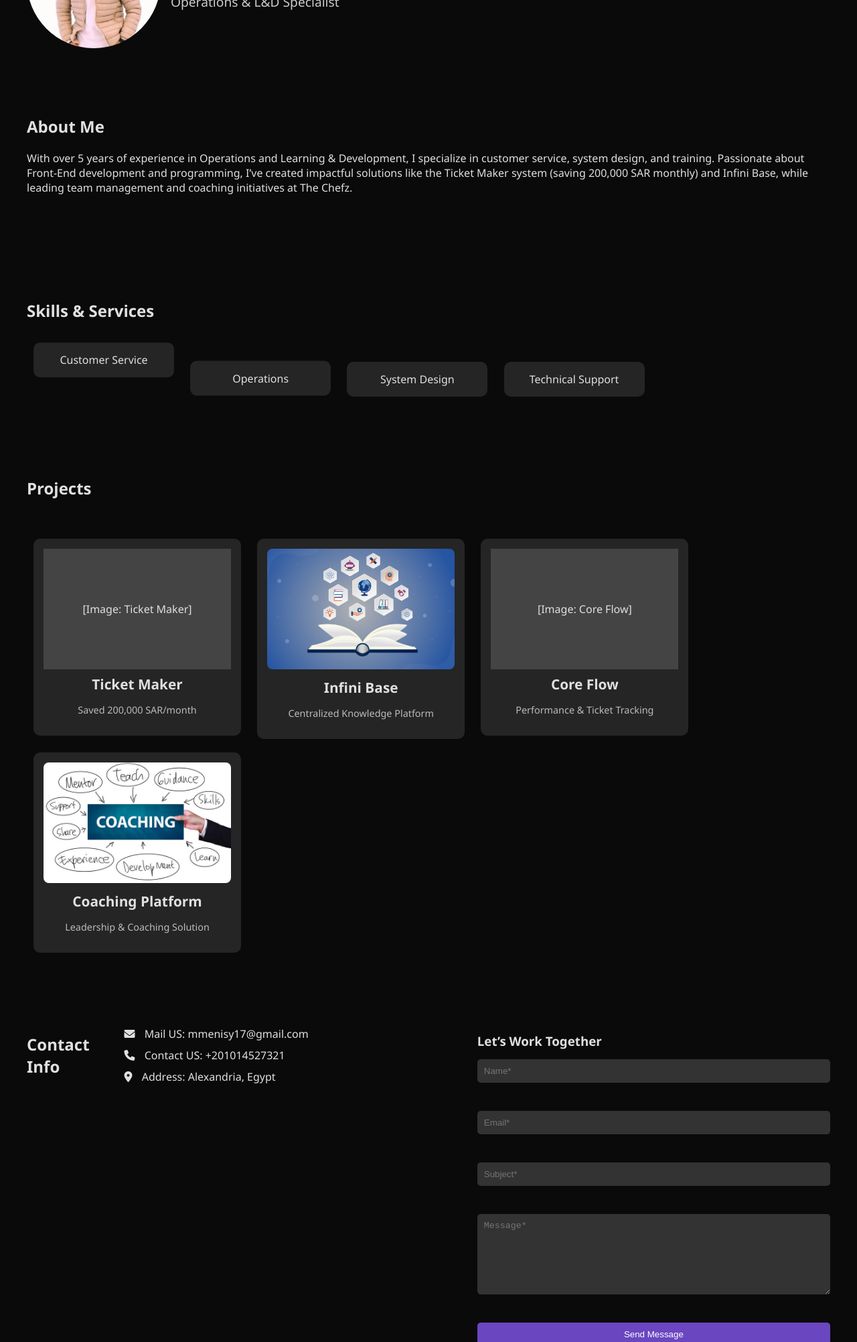
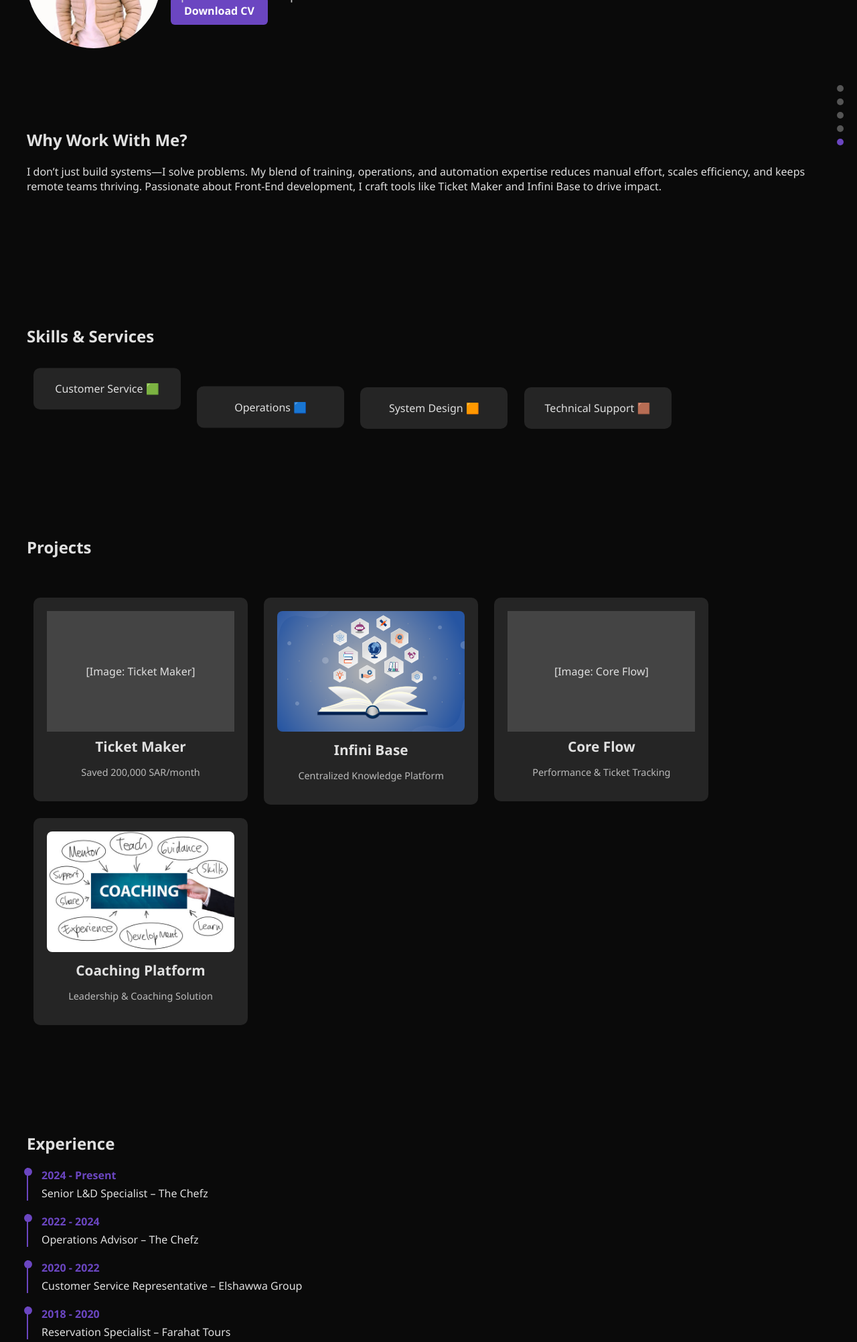
Before and after one commit to Mohamedelmenisy/Portfolio, a plain HTML site: page index.html in a window 1280 px wide. Shown: the part 228-2231 px from the top of the page at 67% size. Drawn offline with nearby package versions, Linux system fonts and the light colour scheme; no server answers.

Commit message:
Update index.html

```diff
--- a/index.html
+++ b/index.html
@@ -3,87 +3,114 @@
 <head>
   <meta charset="UTF-8">
   <meta name="viewport" content="width=device-width, initial-scale=1.0">
+  <meta name="description" content="Mohamed Menisy - Portfolio of a remote L&D & Operations expert. Explore my projects like Ticket Maker and Infini Base.">
+  <meta name="author" content="Mohamed Menisy">
+  <meta property="og:image" content="https://mohamedelmenisy.github.io/Portfolio/mohamed-photo.jpg">
   <title>Mohamed Menisy Portfolio</title>
   <link rel="stylesheet" href="https://cdnjs.cloudflare.com/ajax/libs/font-awesome/6.0.0/css/all.min.css">
+  <script src="https://cdn.jsdelivr.net/npm/particles.js@2.0.0/particles.js"></script>
   <style>
-    body { background: #0a0a0a; color: #e0e0e0; font-family: 'Segoe UI', Tahoma, sans-serif; margin: 0; padding-top: 80px; transition: all 0.3s; }
+    body { background: #0a0a0a; color: #e0e0e0; font-family: 'Segoe UI', Tahoma, sans-serif; margin: 0; padding-top: 80px; transition: all 0.3s; position: relative; overflow-x: hidden; }
+    #particles-js { position: fixed; width: 100%; height: 100%; top: 0; left: 0; z-index: -1; }
     .theme-toggle { position: fixed; top: 20px; right: 20px; font-size: 1.5rem; cursor: pointer; z-index: 1000; }
-    .nav { position: fixed; top: 0; width: 100%; background: #1a1a1a; padding: 10px 20px; display: flex; justify-content: center; z-index: 1000; }
+    #scroll-bar { position: fixed; top: 0; left: 0; height: 4px; background: #6b46c1; width: 0%; z-index: 9999; }
+    .nav { position: fixed; top: 0; width: 100%; background: #1a1a1a; padding: 15px 30px; display: flex; justify-content: center; z-index: 1000; }
     .nav a { color: #e0e0e0; margin: 0 15px; text-decoration: none; font-weight: 500; }
     .nav a:hover { color: #6b46c1; }
     .hero { display: flex; align-items: center; padding: 20px; max-width: 1200px; margin: 0 auto; gap: 15px; }
-    .hero-img { width: 200px; height: 200px; border-radius: 50%; object-fit: cover; }
+    .hero-img { width: 200px; height: 200px; border-radius: 50%; object-fit: cover; cursor: pointer; }
     .hero-text { text-align: left; flex-grow: 1; }
     .hero-text h1 { font-size: 2.5rem; margin: 0 0 5px; font-weight: 700; letter-spacing: 1px; }
     .hero-text p { font-size: 1.2rem; opacity: 0.9; margin: 0; }
-    .about, .skills, .projects, .contact { padding: 60px 20px; max-width: 1200px; margin: 0 auto; }
-    .card, .project-card { background: #252525; padding: 15px; margin: 10px; border-radius: 10px; text-align: center; width: 180px; display: inline-block; vertical-align: top; transition: transform 0.3s; cursor: pointer; }
+    .btn-download { background: #6b46c1; color: #fff; padding: 10px 20px; border-radius: 6px; text-decoration: none; font-weight: bold; transition: background 0.3s; }
+    .btn-download:hover { background: #553c9a; }
+    .about, .skills, .projects, .contact, .testimonials, .achievements, .timeline { padding: 80px 20px; max-width: 1200px; margin: 0 auto; }
+    .card, .project-card { background: #252525; padding: 20px; margin: 10px; border-radius: 10px; text-align: center; width: 180px; display: inline-block; vertical-align: top; transition: transform 0.3s; cursor: pointer; }
     .card:hover, .project-card:hover { transform: scale(1.05); }
     .project-card { width: 280px; }
     .project-card img { width: 100%; height: 180px; object-fit: cover; border-radius: 8px; }
     .project-card h3 { margin: 8px 0 4px; font-size: 1.3rem; }
     .project-card p { color: #bbb; font-size: 0.9rem; }
     .info-popup { display: none; position: fixed; background: #1a1a1a; padding: 20px; border-radius: 10px; z-index: 1000; color: #fff; max-width: 300px; box-shadow: 0 0 10px rgba(0,0,0,0.5); }
-    .threejs-scene { height: 350px; background: #1c1c1c; }
+    .timeline { position: relative; }
+    .timeline-item { border-left: 2px solid #6b46c1; padding-left: 20px; margin-bottom: 20px; position: relative; }
+    .timeline-item h4 { color: #6b46c1; margin: 0 0 5px; }
+    .timeline-item p { margin: 0; }
+    .timeline-item::before { content: ''; position: absolute; left: -6px; top: 0; width: 12px; height: 12px; background: #6b46c1; border-radius: 50%; }
+    .testimonials .card { background: #252525; padding: 15px; margin: 10px; border-radius: 10px; }
+    .achievements .card { background: #252525; padding: 15px; margin: 10px; border-radius: 10px; text-align: center; width: 200px; display: inline-block; vertical-align: top; opacity: 0; }
     .contact { display: flex; justify-content: space-between; }
     .contact-info, .social-info { width: 45%; }
     .contact-info p { margin: 10px 0; }
     .contact-info i { margin-right: 10px; }
     .social-info h3 { margin-bottom: 15px; }
     .social-info form { display: flex; flex-direction: column; gap: 10px; }
-    .social-info input, .social-info textarea { padding: 10px; background: #333; border: none; border-radius: 5px; color: #fff; }
+    .social-info input, .social-info textarea { padding: 12px 15px; background: #333; border: none; border-radius: 5px; color: #fff; }
     .social-info textarea { height: 100px; }
-    .social-info button { padding: 10px; background: #6b46c1; border: none; border-radius: 5px; color: #fff; cursor: pointer; }
+    .social-info button { padding: 10px 20px; background: #6b46c1; border: none; border-radius: 5px; color: #fff; cursor: pointer; }
     .social-info button:hover { background: #553c9a; }
     .social-info a { color: #fff; margin: 0 10px; font-size: 1.5rem; }
     footer { text-align: center; padding: 20px; background: #1a1a1a; }
+    footer .logo { font-size: 2rem; font-weight: bold; color: #6b46c1; }
+    .scroll-indicator { position: fixed; right: 20px; top: 50%; transform: translateY(-50%); display: flex; flex-direction: column; gap: 10px; }
+    .scroll-indicator div { width: 10px; height: 10px; background: #555; border-radius: 50%; transition: background 0.3s; }
+    .scroll-indicator .active { background: #6b46c1; }
     .light-mode { background: #f0f0f0; color: #333; }
     .light-mode .nav { background: #fff; }
     .light-mode .hero { background: #fff; }
-    .light-mode .card, .light-mode .project-card { background: #e0e0e0; }
-    .light-mode .info-popup { background: #fff; }
+    .light-mode .card, .light-mode .project-card, .light-mode .testimonials .card, .light-mode .achievements .card { background: #e0e0e0; }
+    .light-mode .info-popup { background: #fff; color: #333; }
     .light-mode .threejs-scene { background: #ddd; }
     .light-mode .contact-info p, .light-mode .social-info input, .light-mode .social-info textarea { background: #ddd; }
     .light-mode .social-info button { background: #4a2c8a; }
     .light-mode .social-info button:hover { background: #3a1c6a; }
     .light-mode footer { background: #ddd; }
+    .light-mode .timeline-item { border-left-color: #4a2c8a; }
+    .light-mode .timeline-item::before, .light-mode .timeline-item h4 { color: #4a2c8a; }
     @media (max-width: 768px) { .hero { flex-direction: column; text-align: center; gap: 10px; } .hero-img { margin: 0 auto; } .hero-text h1 { font-size: 1.8rem; } .hero-text p { font-size: 1rem; } .contact { flex-direction: column; gap: 20px; } .contact-info, .social-info { width: 100%; } }
   </style>
 </head>
 <body>
+  <div id="scroll-bar"></div>
+  <div id="particles-js"></div>
   <div class="nav">
-    <a href="#about">About</a>
+    <a href="#about">Why Work With Me</a>
     <a href="#skills">Skills</a>
     <a href="#projects">Projects</a>
+    <a href="#experience">Experience</a>
     <a href="#contact">Contact</a>
   </div>
   <i class="fas fa-adjust theme-toggle" onclick="toggleTheme()"></i>
+  <div class="scroll-indicator">
+    <div></div><div></div><div></div><div></div><div></div>
+  </div>
   <section class="hero">
-    <img src="mohamed-photo.jpg" alt="Mohamed Menisy" class="hero-img">
+    <img src="mohamed-photo.jpg" alt="Mohamed Menisy" class="hero-img" onclick="easterEgg()">
     <div class="hero-text">
       <h1>Mohamed Menisy</h1>
       <p>Operations & L&D Specialist</p>
+      <a href="Mohamed_Elmenisy_CV.pdf" download class="btn-download">Download CV</a>
     </div>
   </section>
 
   <section id="about" class="about">
-    <h2>About Me</h2>
-    <p>With over 5 years of experience in Operations and Learning & Development, I specialize in customer service, system design, and training. Passionate about Front-End development and programming, I’ve created impactful solutions like the Ticket Maker system (saving 200,000 SAR monthly) and Infini Base, while leading team management and coaching initiatives at The Chefz.</p>
+    <h2>Why Work With Me?</h2>
+    <p>I don’t just build systems—I solve problems. My blend of training, operations, and automation expertise reduces manual effort, scales efficiency, and keeps remote teams thriving. Passionate about Front-End development, I craft tools like Ticket Maker and Infini Base to drive impact.</p>
   </section>
 
   <section id="skills" class="skills">
     <h2>Skills & Services</h2>
-    <div class="card" onclick="showInfo('customer-service')">Customer Service</div>
-    <div class="card" onclick="showInfo('operations')">Operations</div>
-    <div class="card" onclick="showInfo('system-design')">System Design</div>
-    <div class="card" onclick="showInfo('technical-support')">Technical Support</div>
+    <div class="card" onclick="showInfo('customer-service')">Customer Service 🟩</div>
+    <div class="card" onclick="showInfo('operations')">Operations 🟦</div>
+    <div class="card" onclick="showInfo('system-design')">System Design 🟧</div>
+    <div class="card" onclick="showInfo('technical-support')">Technical Support 🟫</div>
     <div id="info-popup" class="info-popup"></div>
   </section>
 
   <section id="projects" class="projects">
     <h2>Projects</h2>
     <div class="project-card" onclick="showInfo('ticket-maker')">
-      <img src="ticket-maker.jpg" alt="Ticket Maker" style="display: none;"> <!-- Placeholder until image is added -->
+      <img src="ticket-maker.jpg" alt="Ticket Maker" style="display: none;">
       <div style="height: 180px; background: #444; display: flex; align-items: center; justify-content: center;">[Image: Ticket Maker]</div>
       <h3>Ticket Maker</h3>
       <p>Saved 200,000 SAR/month</p>
@@ -94,7 +121,7 @@
       <p>Centralized Knowledge Platform</p>
     </div>
     <div class="project-card" onclick="showInfo('core-flow')">
-      <img src="core-flow.jpg" alt="Core Flow" style="display: none;"> <!-- Placeholder until image is added -->
+      <img src="core-flow.jpg" alt="Core Flow" style="display: none;">
       <div style="height: 180px; background: #444; display: flex; align-items: center; justify-content: center;">[Image: Core Flow]</div>
       <h3>Core Flow</h3>
       <p>Performance & Ticket Tracking</p>
@@ -106,6 +133,39 @@
     </div>
   </section>
 
+  <section id="experience" class="timeline">
+    <h2>Experience</h2>
+    <div class="timeline-item">
+      <h4>2024 - Present</h4>
+      <p>Senior L&D Specialist – The Chefz</p>
+    </div>
+    <div class="timeline-item">
+      <h4>2022 - 2024</h4>
+      <p>Operations Advisor – The Chefz</p>
+    </div>
+    <div class="timeline-item">
+      <h4>2020 - 2022</h4>
+      <p>Customer Service Representative – Elshawwa Group</p>
+    </div>
+    <div class="timeline-item">
+      <h4>2018 - 2020</h4>
+      <p>Reservation Specialist – Farahat Tours</p>
+    </div>
+  </section>
+
+  <section class="testimonials">
+    <h2>What People Say</h2>
+    <div class="card">“Mohamed’s Ticket Maker system saved us months of work!” – Manager</div>
+    <div class="card">“His leadership training is top-notch!” – Colleague</div>
+  </section>
+
+  <section class="achievements">
+    <h2>Achievements</h2>
+    <div class="card" data-target="200000">✔ Saved +200,000 SAR</div>
+    <div class="card" data-target="60">✔ Reduced ticket time by 60%</div>
+    <div class="card" data-target="40">✔ Onboarded 40+ agents</div>
+  </section>
+
   <section id="contact" class="contact">
     <h2>Contact Info</h2>
     <div class="contact-info">
@@ -114,7 +174,7 @@
       <p><i class="fas fa-map-marker-alt"></i> Address: Alexandria, Egypt</p>
     </div>
     <div class="social-info">
-      <h3>Let’s Work Together</h3>
+      <h2>Let’s Work Together</h2>
       <form>
         <input type="text" placeholder="Name*" required><br>
         <input type="email" placeholder="Email*" required><br>
@@ -130,6 +190,7 @@
     </div>
   </section>
   <footer>
+    <div class="logo">ME</div>
     <p>Copyright 2025. All rights reserved by Mohamed Menisy</p>
   </footer>
 
@@ -137,21 +198,24 @@
   <script src="https://cdnjs.cloudflare.com/ajax/libs/gsap/3.12.2/ScrollTrigger.min.js"></script>
   <script src="https://cdnjs.cloudflare.com/ajax/libs/three.js/r134/three.min.js"></script>
   <script>
+    particlesJS.load('particles-js', 'particles.json', () => { console.log('Particles loaded'); });
+
     gsap.registerPlugin(ScrollTrigger);
     gsap.from(".hero h1", { opacity: 0, y: 50, duration: 1.2, ease: "power3.out", scrollTrigger: ".hero" });
     gsap.from(".hero p", { opacity: 0, y: 30, duration: 1.2, delay: 0.3, ease: "power3.out", scrollTrigger: ".hero" });
     gsap.from(".card, .project-card", { opacity: 0, y: 30, stagger: 0.2, duration: 0.8, ease: "back.out(1.7)", scrollTrigger: ".skills, .projects" });
+    gsap.from(".achievements .card", { opacity: 0, y: 50, stagger: 0.2, duration: 1, scrollTrigger: ".achievements" });
 
     const infoPopup = document.getElementById('info-popup');
     const infoData = {
-      'customer-service': 'Over 5 years managing customer inquiries and ensuring satisfaction at Elshawwa Group and The Chefz.',
-      'operations': 'Optimized workflows and coordinated with stakeholders to enhance efficiency at The Chefz.',
-      'system-design': 'Designed systems like Ticket Maker and Infini Base, improving automation and knowledge management.',
+      'customer-service': 'Over 5 years managing inquiries and ensuring satisfaction at Elshawwa Group and The Chefz.',
+      'operations': 'Optimized workflows and coordinated stakeholders for efficiency at The Chefz.',
+      'system-design': 'Designed systems like Ticket Maker and Infini Base for automation and knowledge management.',
       'technical-support': 'Provided technical assistance and maintained SOPs for seamless operations.',
-      'ticket-maker': 'Objective: Streamline ticket management. Result: Saved 200,000 SAR/month by automating support processes.',
-      'infini-base': 'Objective: Centralize knowledge. Result: Enhanced collaboration across teams.',
-      'core-flow': 'Objective: Track performance and tickets. Result: Improved real-time analytics and productivity.',
-      'coaching-platform': 'Objective: Support leadership development. Result: Delivered a platform for coaching and training.'
+      'ticket-maker': 'Objective: Streamline ticket management. Result: Saved 200,000 SAR/month.',
+      'infini-base': 'Objective: Centralize knowledge. Result: Enhanced team collaboration.',
+      'core-flow': 'Objective: Track performance. Result: Improved analytics and productivity.',
+      'coaching-platform': 'Objective: Support leadership. Result: Delivered training platform.'
     };
 
     function showInfo(key) {
@@ -183,34 +247,47 @@
       document.body.classList.add('light-mode');
     }
 
-    const scene = new THREE.Scene();
-    const camera = new THREE.PerspectiveCamera(75, window.innerWidth / 350, 0.1, 1000);
-    const renderer = new THREE.WebGLRenderer({ alpha: true });
-    renderer.setSize(window.innerWidth, 350);
-    document.querySelector('.threejs-scene').appendChild(renderer.domElement);
+    function easterEgg() {
+      alert('🎉 You found a hidden achievement! You’re awesome!');
+      document.querySelector('.hero-img').style.transform = 'scale(1.1)';
+      setTimeout(() => document.querySelector('.hero-img').style.transform = 'scale(1)', 200);
+    }
 
-    const spheres = [];
-    for (let i = 0; i < 5; i++) {
-      const geometry = new THREE.SphereGeometry(1, 32, 32);
-      const material = new THREE.MeshBasicMaterial({ color: Math.random() * 0xffffff });
-      const sphere = new THREE.Mesh(geometry, material);
-      sphere.position.set((Math.random() - 0.5) * 8, (Math.random() - 0.5) * 8, (Math.random() - 0.5) * 8);
-      scene.add(sphere);
-      spheres.push(sphere);
-    }
-    camera.position.z = 8;
+    window.onscroll = () => {
+      const winScroll = document.body.scrollTop || document.documentElement.scrollTop;
+      const height = document.documentElement.scrollHeight - document.documentElement.clientHeight;
+      const scrolled = (winScroll / height) * 100;
+      document.getElementById("scroll-bar").style.width = scrolled + "%";
 
-    function animate() {
-      requestAnimationFrame(animate);
-      spheres.forEach(sphere => { sphere.rotation.x += 0.01; sphere.rotation.y += 0.01; });
-      renderer.render(scene, camera);
-    }
-    animate();
+      const sections = document.querySelectorAll('section');
+      const indicators = document.querySelectorAll('.scroll-indicator div');
+      sections.forEach((section, index) => {
+        const rect = section.getBoundingClientRect();
+        if (rect.top >= 0 && rect.top < window.innerHeight / 2) {
+          indicators.forEach(ind => ind.classList.remove('active'));
+          indicators[index].classList.add('active');
+        }
+      });
+    };
 
-    window.addEventListener('resize', () => {
-      renderer.setSize(window.innerWidth, 350);
-      camera.aspect = window.innerWidth / 350;
-      camera.updateProjectionMatrix();
+    const counters = document.querySelectorAll('.achievements .card');
+    counters.forEach(counter => {
+      const updateCount = () => {
+        const target = +counter.getAttribute('data-target');
+        const count = +counter.innerText.replace(/[^0-9]/g, '');
+        const increment = target / 200;
+        if (count < target) {
+          counter.innerText = '✔ ' + Math.ceil(count + increment);
+          setTimeout(updateCount, 10);
+        } else {
+          counter.innerText = '✔ ' + target;
+        }
+      };
+      ScrollTrigger.create({
+        trigger: counter,
+        start: 'top 80%',
+        onEnter: updateCount
+      });
     });
   </script>
 </body>
```
